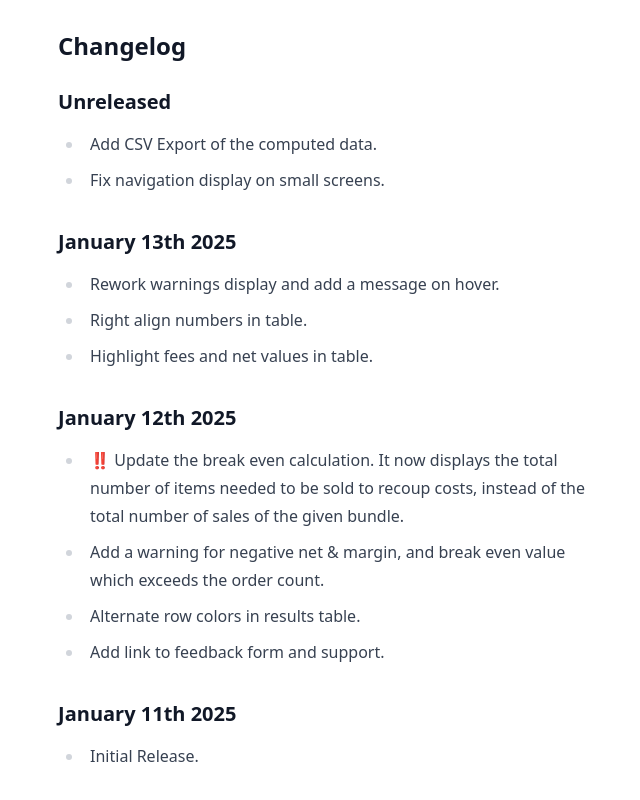
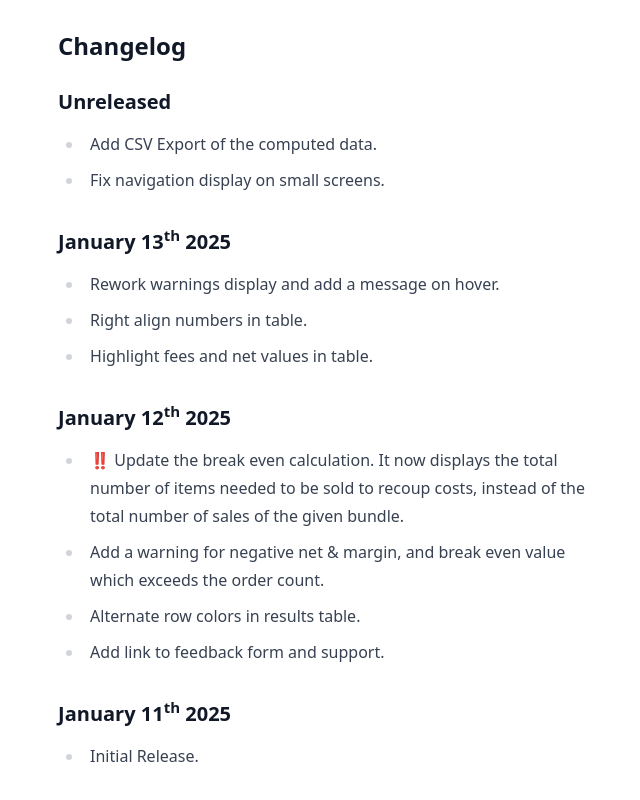
Before and after one commit to loicteixeira/retail-price-calculator, a SvelteKit app: page /about in a window 1280 px wide. Shown: the part 930-1730 px from the top of the page, without its empty margins (309-949 px from the left). Built offline with nearby package versions, Linux system fonts and the light colour scheme.

Commit message:
Formatting

```diff
--- a/src/routes/about/+page.svelte
+++ b/src/routes/about/+page.svelte
@@ -59,7 +59,7 @@
 		<li>Fix navigation display on small screens.</li>
 	</ul>
 
-	<h3 id="2025-01-13"><time datetime="2025-01-13">January 13th 2025</time></h3>
+	<h3 id="2025-01-13"><time datetime="2025-01-13">January 13<sup>th</sup> 2025</time></h3>
 
 	<ul>
 		<li>Rework warnings display and add a message on hover.</li>
@@ -67,7 +67,7 @@
 		<li>Highlight fees and net values in table.</li>
 	</ul>
 
-	<h3 id="2025-01-12"><time datetime="2025-01-12">January 12th 2025</time></h3>
+	<h3 id="2025-01-12"><time datetime="2025-01-12">January 12<sup>th</sup> 2025</time></h3>
 
 	<ul>
 		<li>
@@ -81,7 +81,7 @@
 		<li>Add link to feedback form and support.</li>
 	</ul>
 
-	<h3 id="2025-01-11"><time datetime="2025-01-11">January 11th 2025</time></h3>
+	<h3 id="2025-01-11"><time datetime="2025-01-11">January 11<sup>th</sup> 2025</time></h3>
 
 	<ul>
 		<li>Initial Release.</li>
```
